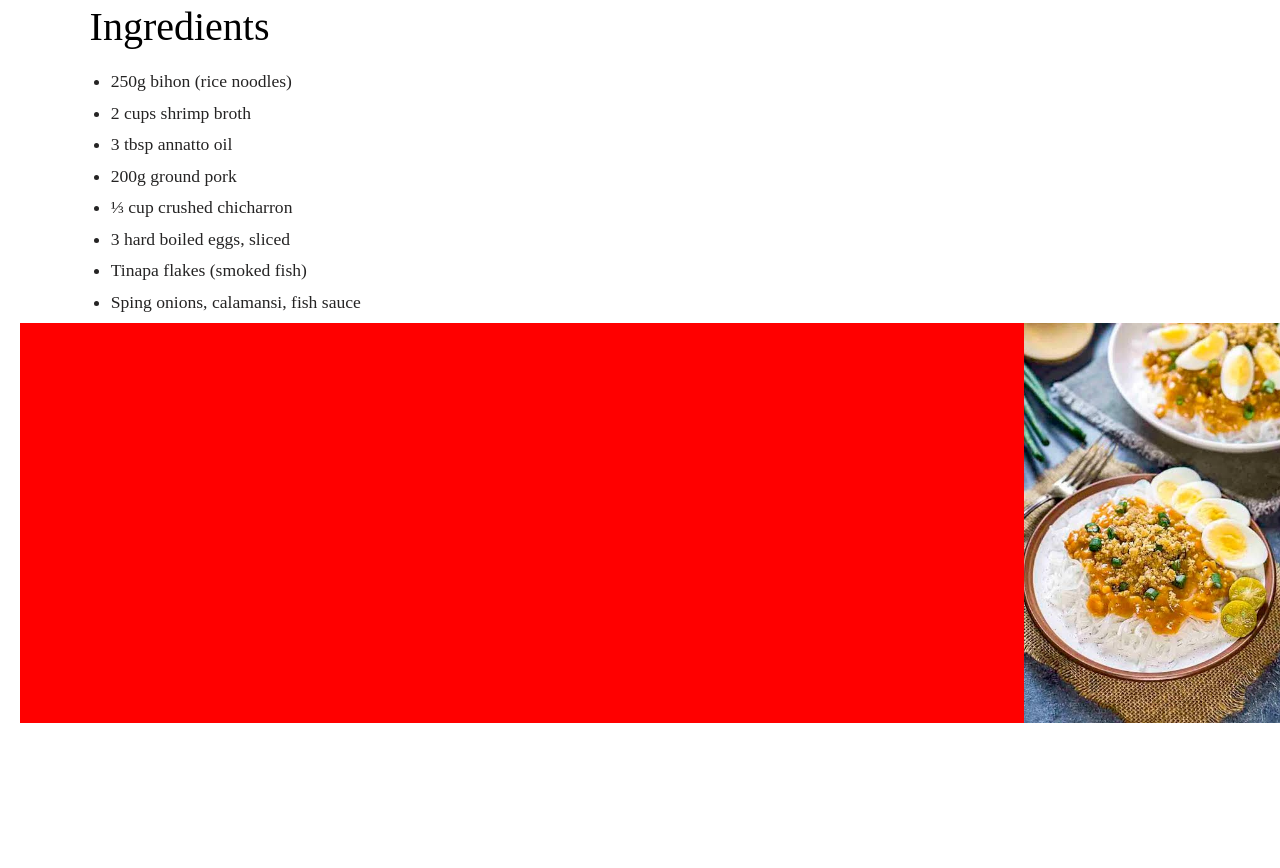
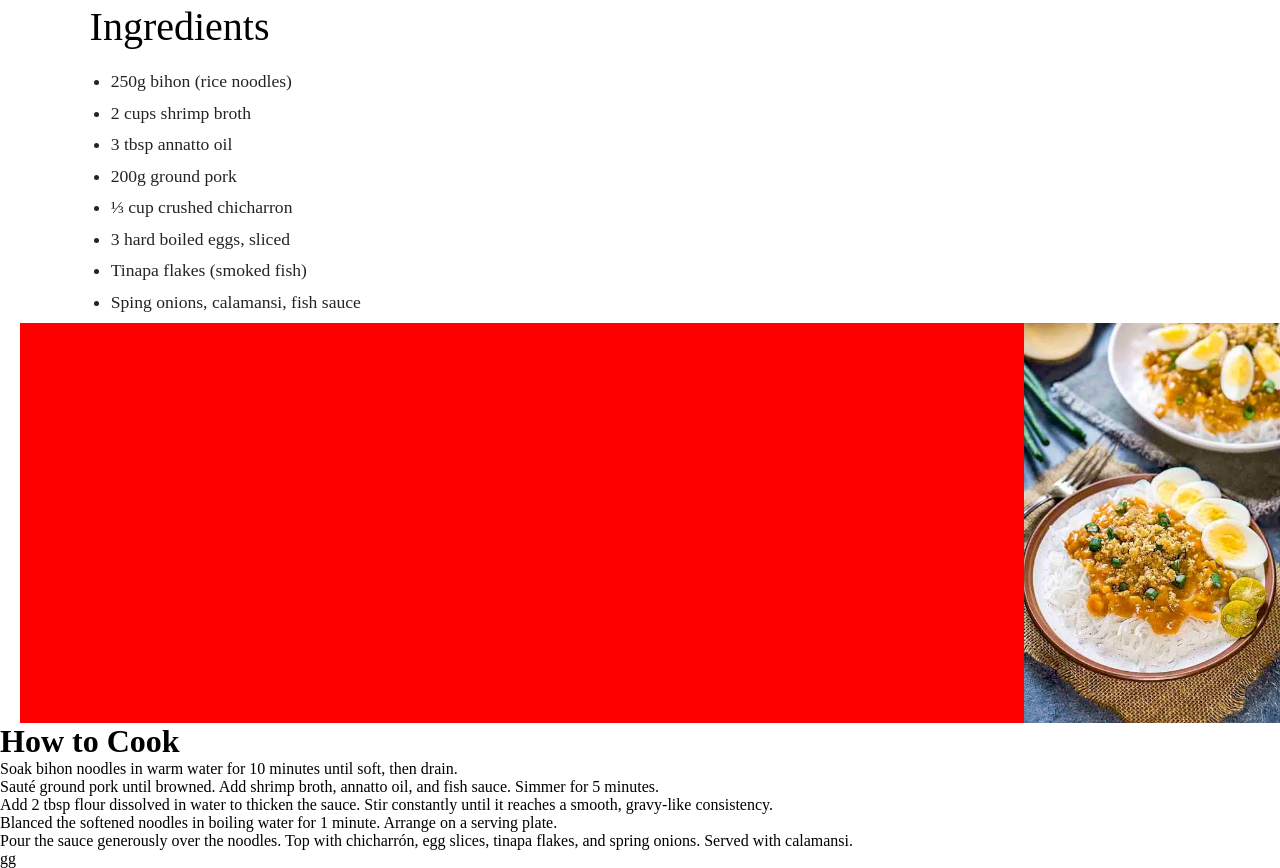
Before and after one commit to NorielPanis/Recipe-Webpage, a plain HTML site: page index.html in a window 1280 px wide. Shown: the part 837-1705 px from the top of the page. Before the commit the page ends 1560 px from the top, so only its background shows below. Drawn offline with Linux system fonts and the light colour scheme.

Commit message:
I updated the ingredient list container, the picture next to the ingredient list and I add the structure for the Step-by-Step process of cooking Palabok, as well as the <link/> for the favicon

```diff
--- a/index.html
+++ b/index.html
@@ -5,6 +5,7 @@
     <meta name="viewport" content="width=device-width, initial-scale=1.0" />
     <title>Palabok Recipe</title>
     <link rel="stylesheet" href="styles.css" />
+    <link rel="icon" href="./assets/icon.jfif" type="image/jfif" />
   </head>
   <body>
     <div id="img-container">
@@ -37,5 +38,33 @@
     <div id="image1-container">
       <img src="assets/image1.jfif" alt="Another image of palabok" />
     </div>
+
+    <h1 id="HTC">How to Cook</h1>
+
+    <div id="HTC-Container">
+      <ol id="circle-list">
+        <li>
+          Soak bihon noodles in warm water for 10 minutes until soft, then
+          drain.
+        </li>
+        <li>
+          Sauté ground pork until browned. Add shrimp broth, annatto oil, and
+          fish sauce. Simmer for 5 minutes.
+        </li>
+        <li>
+          Add 2 tbsp flour dissolved in water to thicken the sauce. Stir
+          constantly until it reaches a smooth, gravy-like consistency.
+        </li>
+        <li>
+          Blanced the softened noodles in boiling water for 1 minute. Arrange on
+          a serving plate.
+        </li>
+        <li>
+          Pour the sauce generously over the noodles. Top with chicharrón, egg
+          slices, tinapa flakes, and spring onions. Served with calamansi.
+        </li>
+      </ol>
+    </div>
+    <p id="somethingsomething">gg</p>
   </body>
 </html>
```
